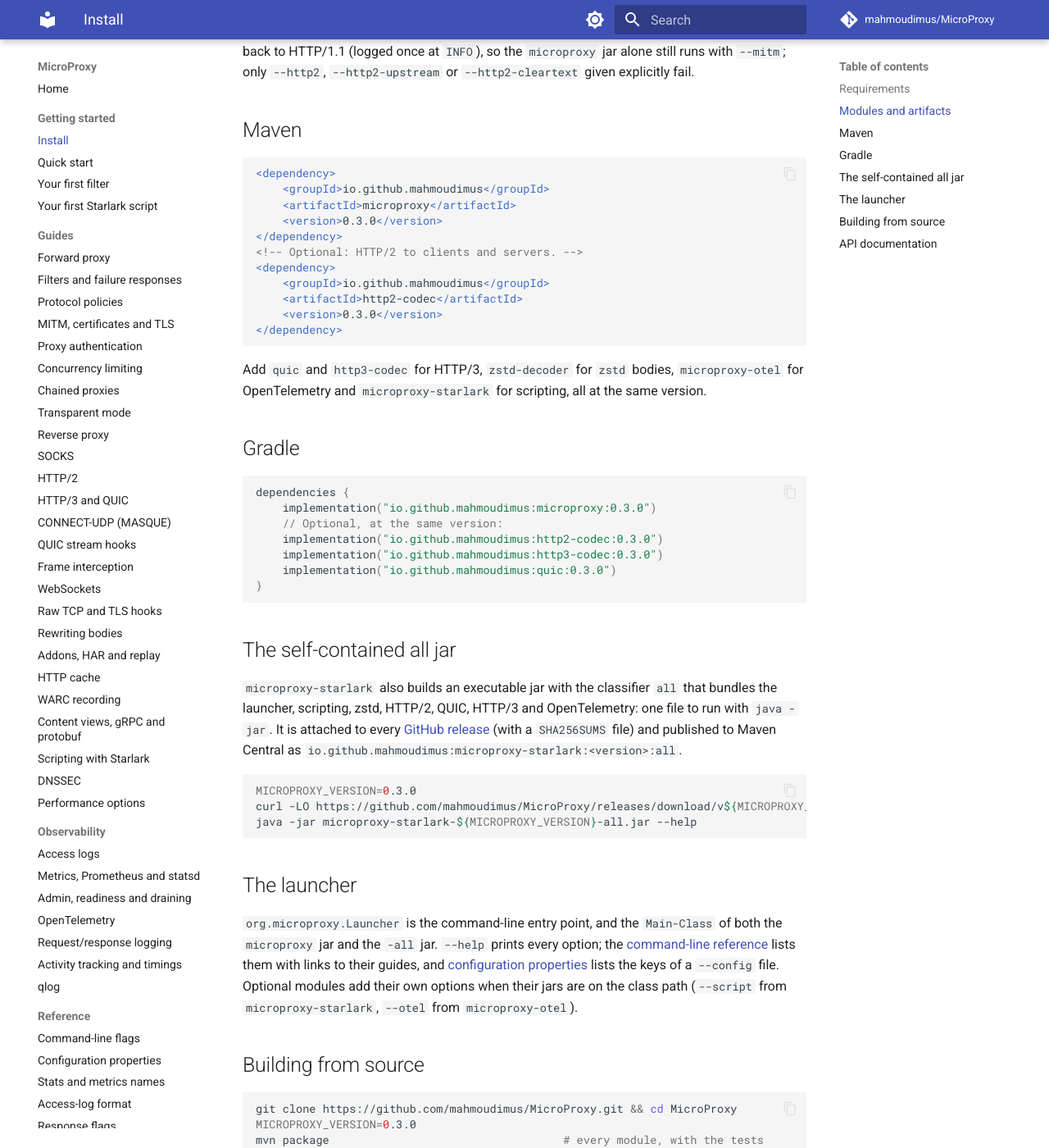
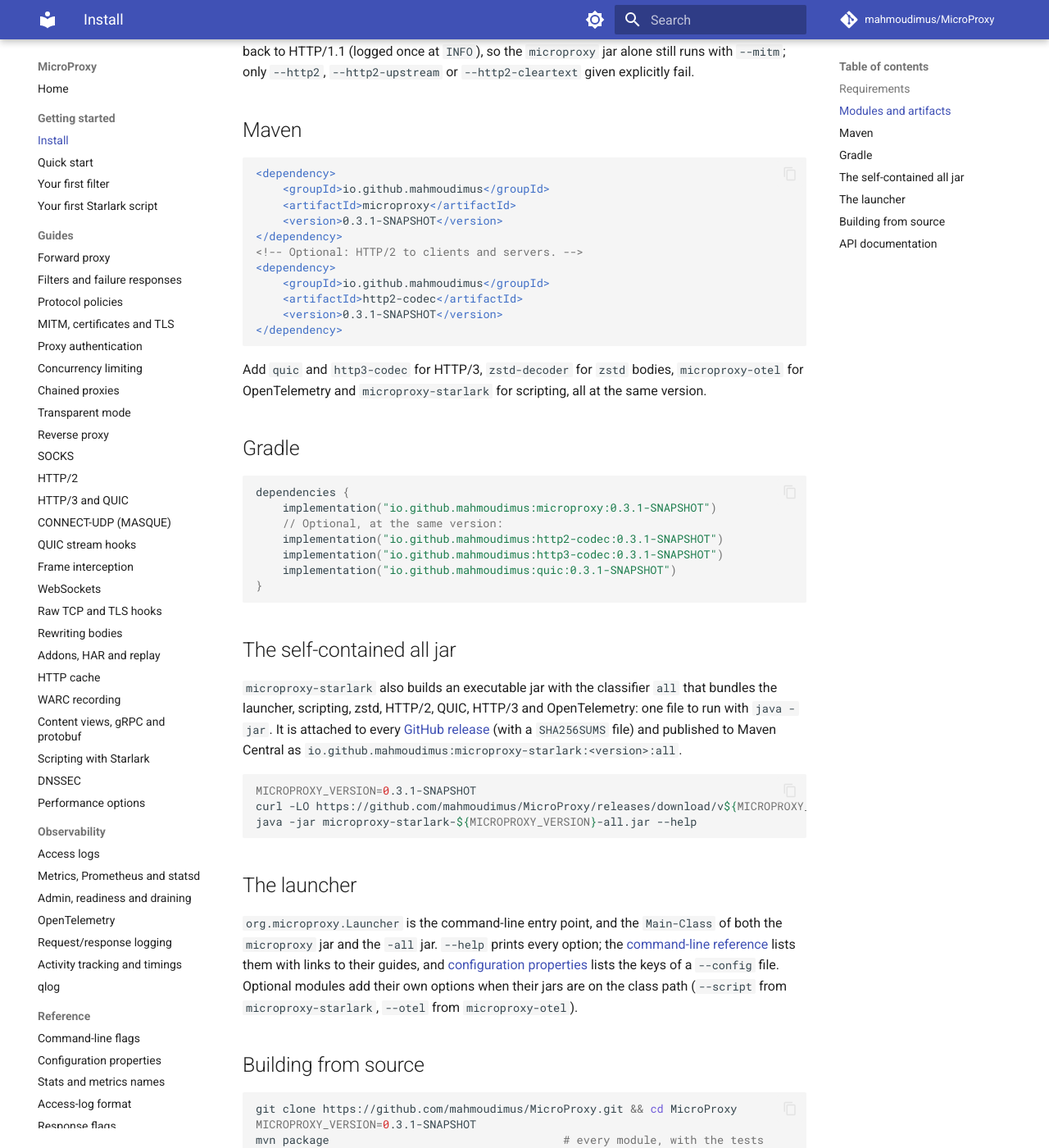
Before and after one commit to mahmoudimus/MicroProxy, an MkDocs documentation site: the page built from docs/getting-started/install.md, in a window 1280 px wide and 1400 px high, scrolled down 1703 px. Shown: the whole window at 82% size. Built offline with MkDocs 1.6.1 and Material for MkDocs 9.7.7, drawn with Linux system fonts in a browser that asks for light colours; comment, search, counter and statistics services are not loaded.

Commit message:
chore(main): release 0.3.1-SNAPSHOT

````diff
--- a/docs/getting-started/install.md
+++ b/docs/getting-started/install.md
@@ -51,13 +51,13 @@ it falls back to HTTP/1.1 (logged once at `INFO`), so the `microproxy` jar alone
 <dependency>
     <groupId>io.github.mahmoudimus</groupId>
     <artifactId>microproxy</artifactId>
-    <version>0.3.0</version>
+    <version>0.3.1-SNAPSHOT</version>
 </dependency>
 <!-- Optional: HTTP/2 to clients and servers. -->
 <dependency>
     <groupId>io.github.mahmoudimus</groupId>
     <artifactId>http2-codec</artifactId>
-    <version>0.3.0</version>
+    <version>0.3.1-SNAPSHOT</version>
 </dependency>
 ```
 <!-- x-release-please-end -->
@@ -70,11 +70,11 @@ OpenTelemetry and `microproxy-starlark` for scripting, all at the same version.
 <!-- x-release-please-start-version -->
 ```kotlin
 dependencies {
-    implementation("io.github.mahmoudimus:microproxy:0.3.0")
+    implementation("io.github.mahmoudimus:microproxy:0.3.1-SNAPSHOT")
     // Optional, at the same version:
-    implementation("io.github.mahmoudimus:http2-codec:0.3.0")
-    implementation("io.github.mahmoudimus:http3-codec:0.3.0")
-    implementation("io.github.mahmoudimus:quic:0.3.0")
+    implementation("io.github.mahmoudimus:http2-codec:0.3.1-SNAPSHOT")
+    implementation("io.github.mahmoudimus:http3-codec:0.3.1-SNAPSHOT")
+    implementation("io.github.mahmoudimus:quic:0.3.1-SNAPSHOT")
 }
 ```
 <!-- x-release-please-end -->
@@ -89,7 +89,7 @@ launcher, scripting, zstd, HTTP/2, QUIC, HTTP/3 and OpenTelemetry: one file to r
 
 <!-- x-release-please-start-version -->
 ```bash
-MICROPROXY_VERSION=0.3.0
+MICROPROXY_VERSION=0.3.1-SNAPSHOT
 curl -LO https://github.com/mahmoudimus/MicroProxy/releases/download/v${MICROPROXY_VERSION}/microproxy-starlark-${MICROPROXY_VERSION}-all.jar
 java -jar microproxy-starlark-${MICROPROXY_VERSION}-all.jar --help
 ```
@@ -109,7 +109,7 @@ Optional modules add their own options when their jars are on the class path (`-
 <!-- x-release-please-start-version -->
 ```bash
 git clone https://github.com/mahmoudimus/MicroProxy.git && cd MicroProxy
-MICROPROXY_VERSION=0.3.0
+MICROPROXY_VERSION=0.3.1-SNAPSHOT
 mvn package                                   # every module, with the tests
 java -jar microproxy/target/microproxy-${MICROPROXY_VERSION}.jar --port 8080
 java -jar microproxy-starlark/target/microproxy-starlark-${MICROPROXY_VERSION}-all.jar --port 8080
--- a/pom.xml
+++ b/pom.xml
@@ -4,7 +4,7 @@
 
     <groupId>io.github.mahmoudimus</groupId>
     <artifactId>microproxy-parent</artifactId>
-    <version>0.3.0</version>
+    <version>0.3.1-SNAPSHOT</version>
     <packaging>pom</packaging>
 
     <name>MicroProxy (parent)</name>
````
Also changed, not shown: README.md (+3 -3 lines), docs/getting-started/first-filter.md (+1 -1 lines), docs/getting-started/first-script.md (+1 -1 lines), docs/getting-started/quick-start.md (+2 -2 lines), docs/guides/performance.md (+1 -1 lines), docs/guides/scripting.md (+2 -2 lines), 9 other files.
